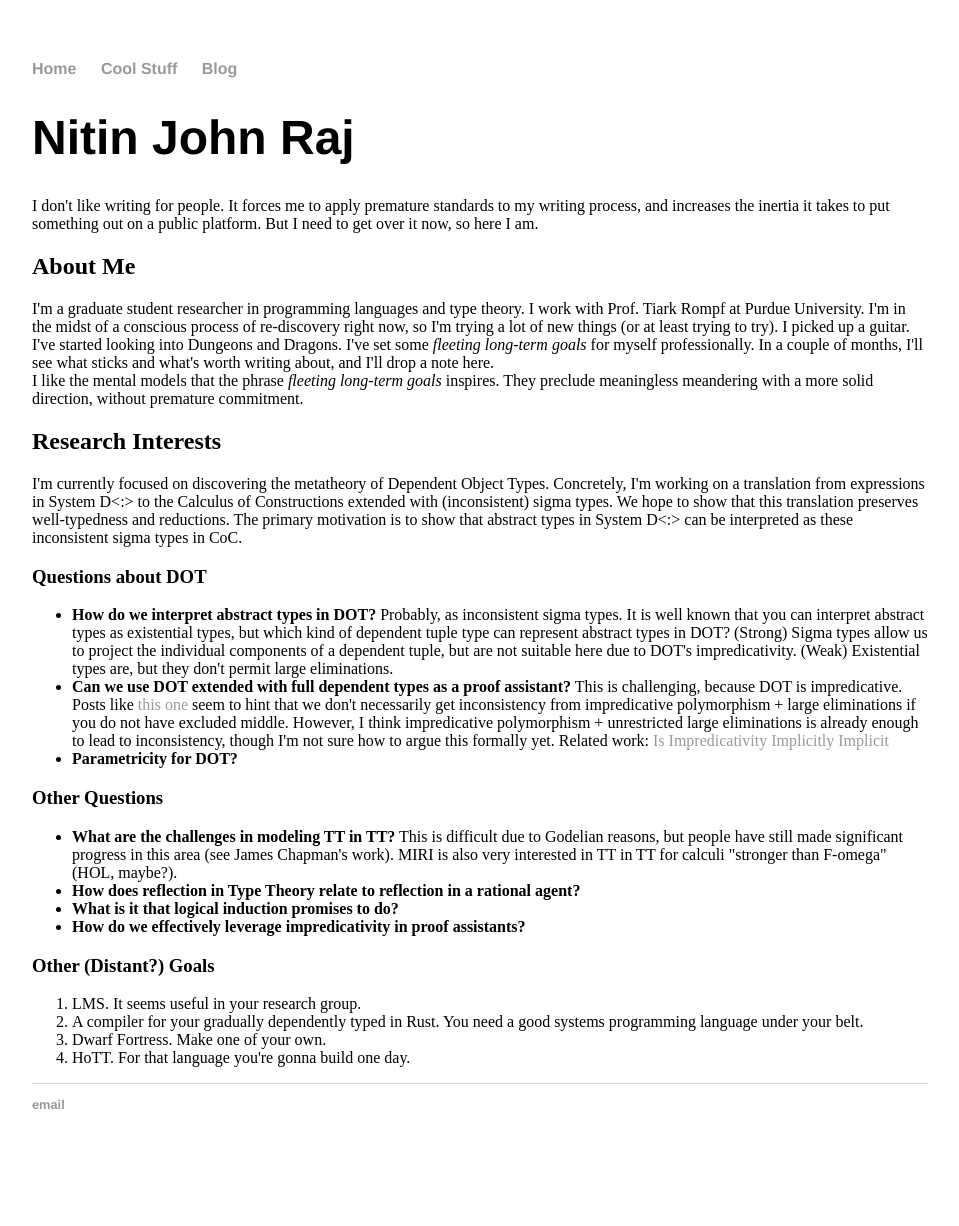
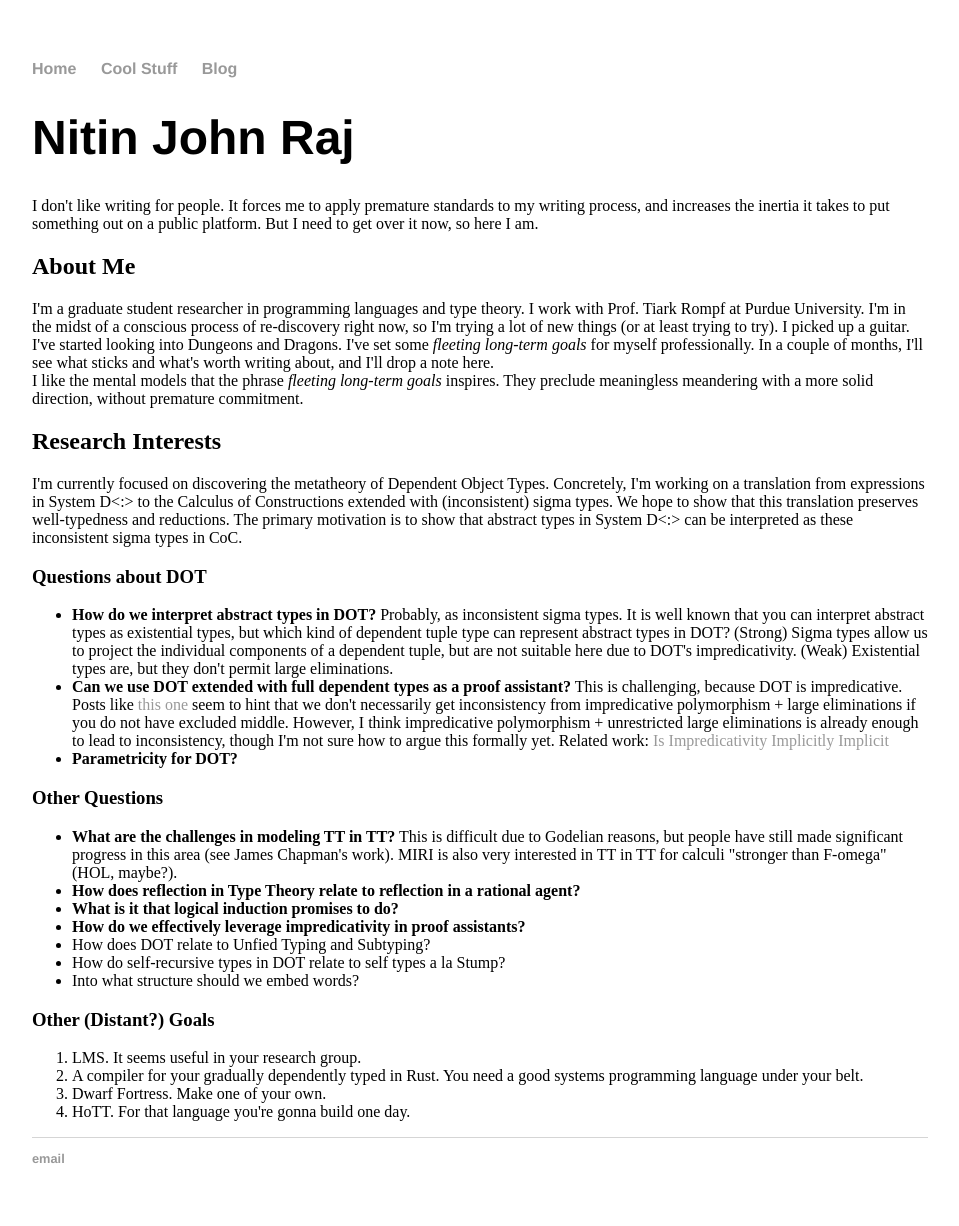
Before and after one commit to njayinthehouse/njayinthehouse.github.io, a Jekyll site: the page built from index.html, in a window 1280 px wide. Shown: the whole page, without its empty margins (160-1119 px from the left). Built offline with Jekyll 4.4.1, drawn with Linux system fonts in a browser that asks for light colours; before the commit the page ends 1172 px from its top, so only the background shows below that.

Commit message:
New questions

```diff
--- a/index.html
+++ b/index.html
@@ -64,7 +64,10 @@ title: Nitin John Raj
     <li> <b>How does reflection in Type Theory relate to reflection in a
       rational agent?</b>
     <li> <b>What is it that logical induction promises to do?</b>
-      <li> <b>How do we effectively leverage impredicativity in proof assistants?</b>
+    <li> <b>How do we effectively leverage impredicativity in proof assistants?</b>
+    <li> How does DOT relate to Unfied Typing and Subtyping?
+    <li> How do self-recursive types in DOT relate to self types a la Stump?
+    <li> Into what structure should we embed words?
   </ul>
 
   <h3>Other (Distant?) Goals</h3>
@@ -75,4 +78,5 @@ title: Nitin John Raj
     <li> Dwarf Fortress. Make one of your own.
     <li> HoTT. For that language you're gonna build one day.
   </ol>
+
 </div><!-- /.blurb -->
```
